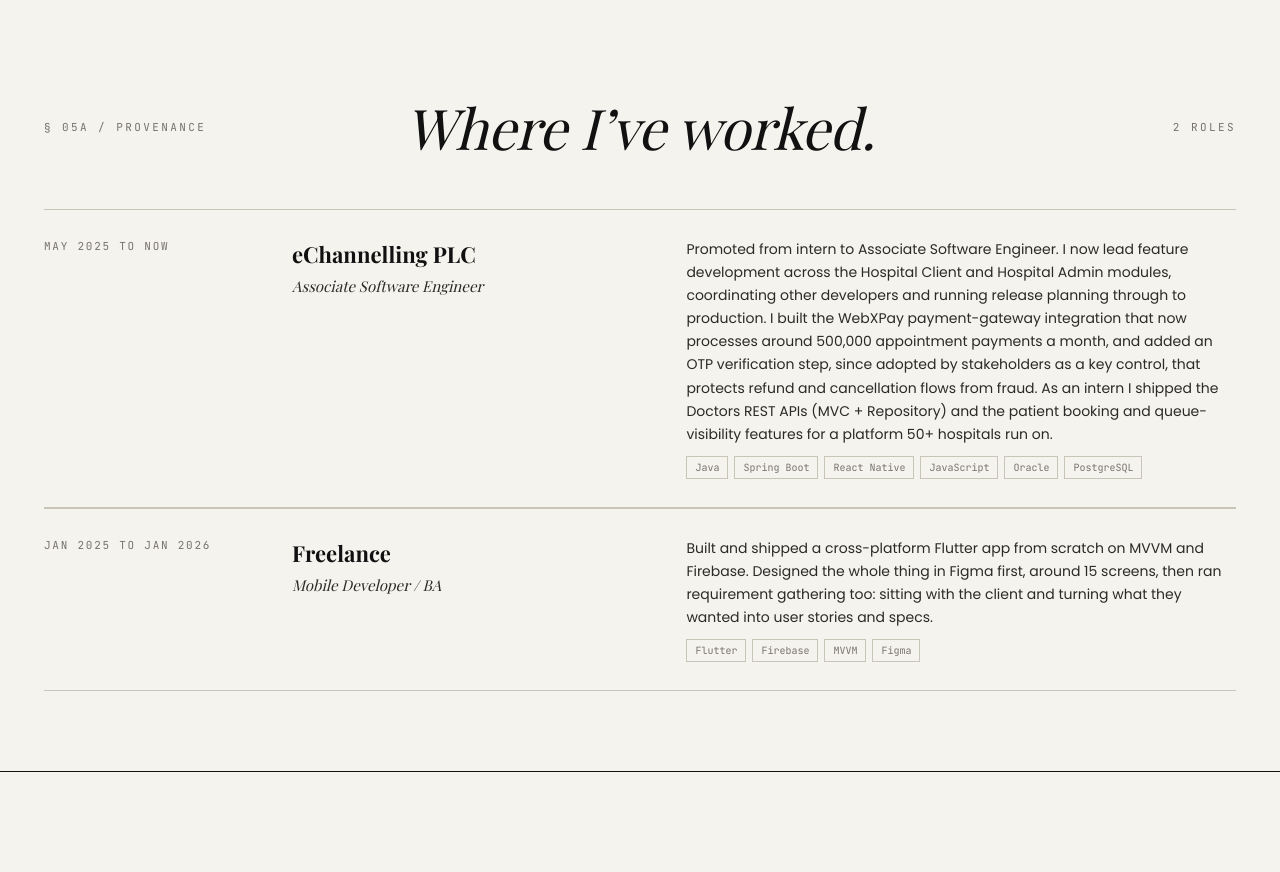
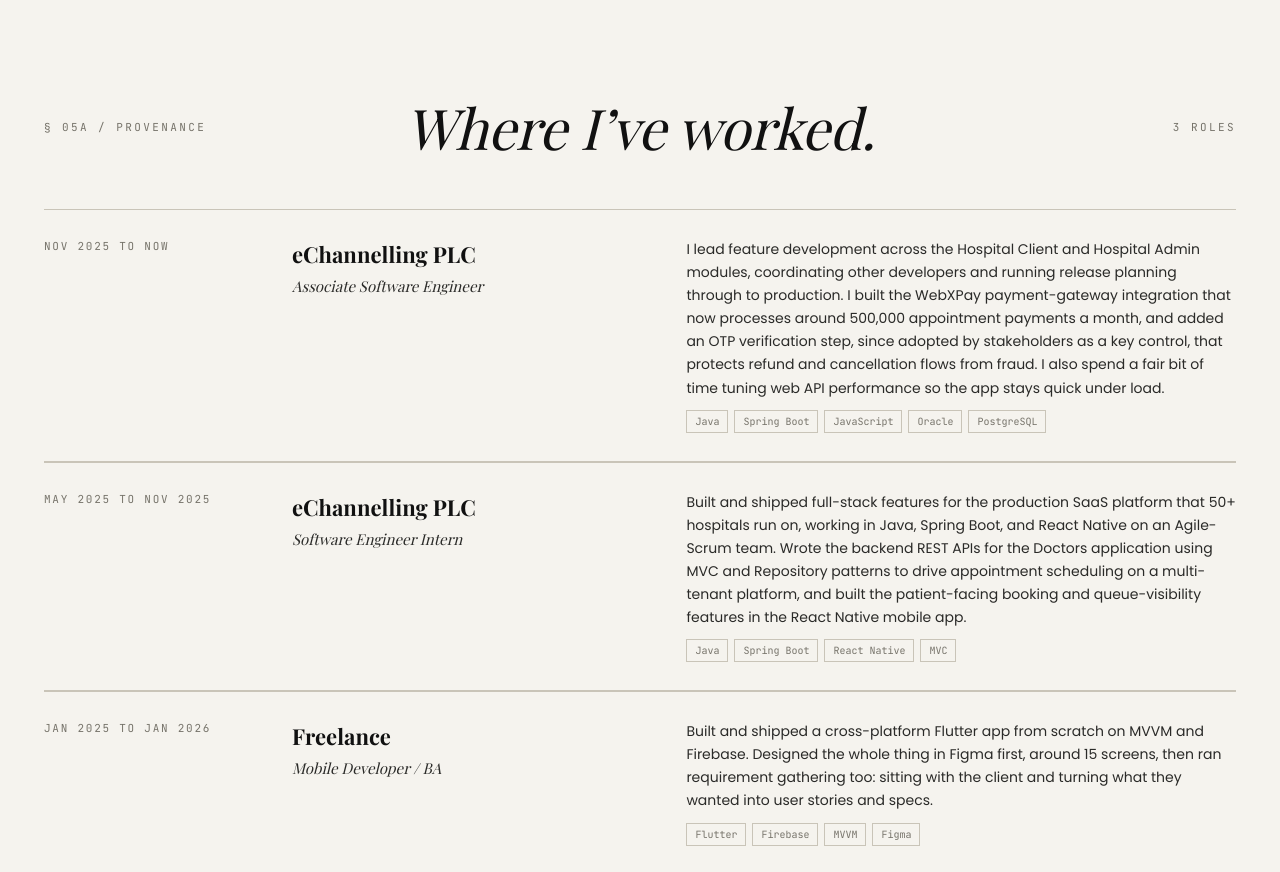
Before and after one commit to udithgunasekara/Portfolio_Website, a Next.js app: page / in a window 1280 px wide. Shown: the part 3324-4196 px from the top of the page. Built offline with nearby package versions, Linux system fonts and the light colour scheme.

Commit message:
update intern

```diff
--- a/src/components/Stack.tsx
+++ b/src/components/Stack.tsx
@@ -32,7 +32,7 @@
             <h2>Where I&rsquo;ve worked.</h2>
           </Reveal>
           <Reveal delay={2} className="r">
-            2 roles
+            3 roles
           </Reveal>
         </div>
         <div>
--- a/src/data/index.ts
+++ b/src/data/index.ts
@@ -29,12 +29,20 @@
 
 export const EXPERIENCE: ExperienceItem[] = [
   {
-    when: "May 2025 to Now",
+    when: "Nov 2025 to Now",
     where: "eChannelling PLC",
     role: "Associate Software Engineer",
     detail:
-      "Promoted from intern to Associate Software Engineer. I now lead feature development across the Hospital Client and Hospital Admin modules, coordinating other developers and running release planning through to production. I built the WebXPay payment-gateway integration that now processes around 500,000 appointment payments a month, and added an OTP verification step, since adopted by stakeholders as a key control, that protects refund and cancellation flows from fraud. As an intern I shipped the Doctors REST APIs (MVC + Repository) and the patient booking and queue-visibility features for a platform 50+ hospitals run on.",
-    stack: ["Java", "Spring Boot", "React Native", "JavaScript", "Oracle", "PostgreSQL"],
+      "I lead feature development across the Hospital Client and Hospital Admin modules, coordinating other developers and running release planning through to production. I built the WebXPay payment-gateway integration that now processes around 500,000 appointment payments a month, and added an OTP verification step, since adopted by stakeholders as a key control, that protects refund and cancellation flows from fraud. I also spend a fair bit of time tuning web API performance so the app stays quick under load.",
+    stack: ["Java", "Spring Boot", "JavaScript", "Oracle", "PostgreSQL"],
+  },
+  {
+    when: "May 2025 to Nov 2025",
+    where: "eChannelling PLC",
+    role: "Software Engineer Intern",
+    detail:
+      "Built and shipped full-stack features for the production SaaS platform that 50+ hospitals run on, working in Java, Spring Boot, and React Native on an Agile-Scrum team. Wrote the backend REST APIs for the Doctors application using MVC and Repository patterns to drive appointment scheduling on a multi-tenant platform, and built the patient-facing booking and queue-visibility features in the React Native mobile app.",
+    stack: ["Java", "Spring Boot", "React Native", "MVC"],
   },
   {
     when: "Jan 2025 to Jan 2026",
```
